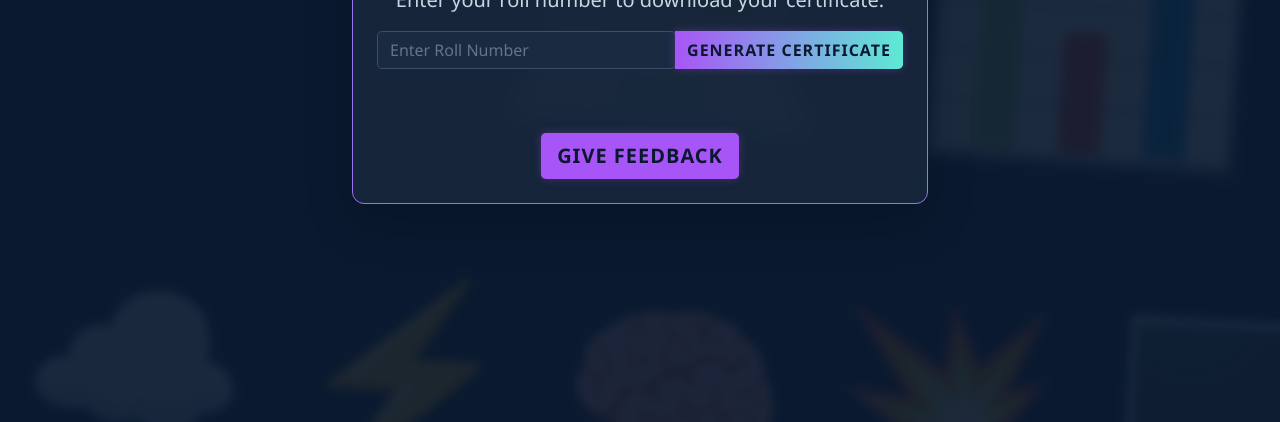
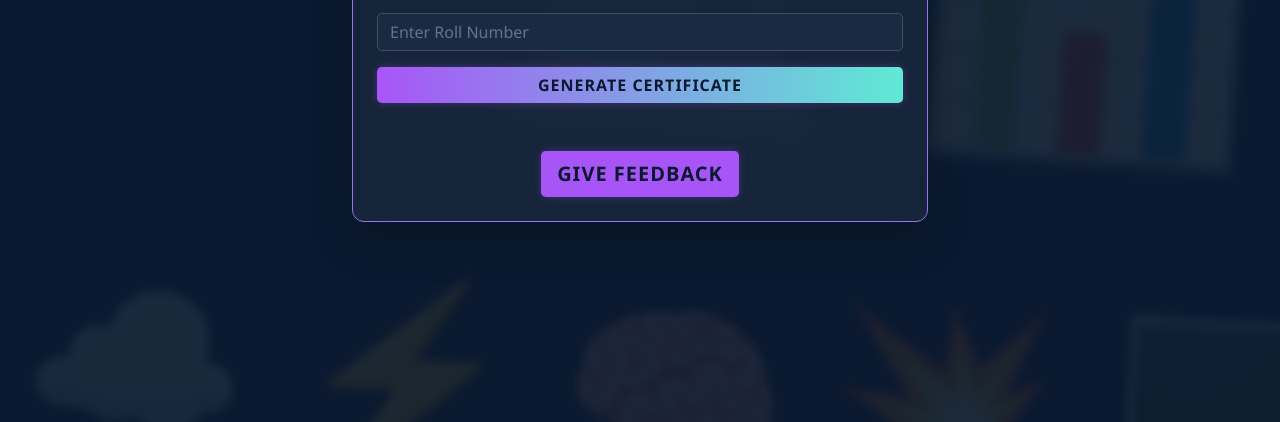
Before and after one commit to JitendraSri/POWERBICERT, a plain HTML site: page index.html in a window 1280 px wide. Shown: the part 378-800 px from the top of the page. Drawn offline with nearby package versions, Linux system fonts and the light colour scheme.

Commit message:
Update index.html

```diff
--- a/index.html
+++ b/index.html
@@ -19,8 +19,10 @@
                     <p class="text-center lead">Enter your roll number to download your certificate.</p>
 
                     <form id="certificateForm" class="mb-4">
-                        <div class="input-group mb-3">
+                        <div class="mb-3">
                             <input type="text" id="rollNo" class="form-control" placeholder="Enter Roll Number" required>
+                        </div>
+                        <div class="d-grid gap-2">
                             <button class="btn btn-primary" type="submit">Generate Certificate</button>
                         </div>
                     </form>
```
